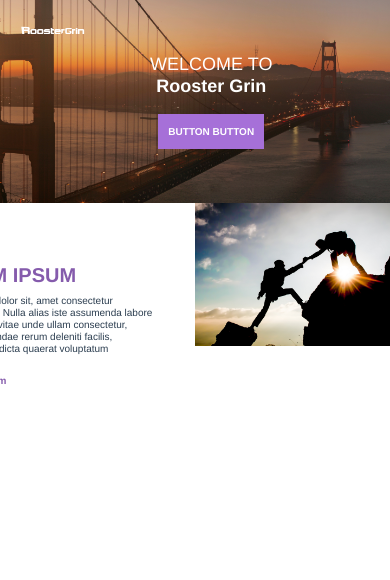
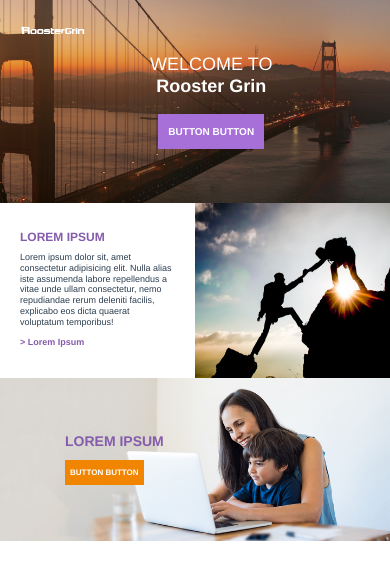
Before and after one commit to matt-violet/roostergrin-test, a Vue app: page / in a window 390 px wide. Shown: the top 580 px of the page. Built offline with nearby package versions, Linux system fonts and the light colour scheme.

Commit message:
Render RowTwo component, improve overall responsiveness

```diff
--- a/src/App.vue
+++ b/src/App.vue
@@ -2,18 +2,21 @@
   <div id="app" class="no-gutters">
     <Home/>
     <RowOne/>
+    <RowTwo/>
   </div>
 </template>
 
 <script>
 import Home from "./components/Home.vue"
 import RowOne from "./components/RowOne.vue"
+import RowTwo from "./components/RowTwo.vue"
 
 export default {
   name: "App",
   components: {
     Home,
-    RowOne
+    RowOne,
+    RowTwo
   }
 }
 </script>
@@ -31,5 +34,6 @@
   -webkit-font-smoothing: antialiased;
   -moz-osx-font-smoothing: grayscale;
   color: #2c3e50;
+  overflow: hidden;
 }
 </style>
--- a/src/components/Home.vue
+++ b/src/components/Home.vue
@@ -63,8 +63,9 @@
   line-height: 15px;
   margin-top: 8px;
   border-radius: 0;
-  padding: 10px 10px;
+  padding: 10px;
 }
+/* -------------------------------- MEDIA QUERIES -------------------------------- */
 @media (max-width: 576px) {
   .line-1, .line-2 {
     font-size: 18px;
--- a/src/components/RowOne.vue
+++ b/src/components/RowOne.vue
@@ -1,6 +1,6 @@
 <template>
-  <div class="row-one container col-12 no-gutters">
-    <div class="col-6 left">
+  <div class="row col-12 align-items-center no-gutters">
+    <div class="left col-6">
       <div class="text">
         <h5>LOREM IPSUM</h5>
         <p>Lorem ipsum dolor sit, amet consectetur adipisicing elit. Nulla alias iste assumenda labore repellendus a vitae unde ullam consectetur, nemo repudiandae rerum deleniti facilis, explicabo eos dicta quaerat voluptatum temporibus!</p>
@@ -22,23 +22,21 @@
 <style scoped>
 .left {
   display: inline-block;
+  padding: 30px;
 }
 .text {
-    padding: 60px 40px;
-    width: 300px;
   float: right;
+  max-width: 450px;
 }
 h5 {
   font-weight: 700;
   color: rgb(133, 91, 172);
 }
 p {
-    font-size: 10px;
   line-height: 1.2;
   margin: 0;
 }
 a {
-    font-size: 10px;
   font-weight: 700;
   color: rgb(133, 91, 172);
 }
@@ -49,4 +47,64 @@
 img {
   width: 100%;
 }
+/* -------------------------------- MEDIA QUERIES -------------------------------- */
+@media (max-width: 576px) {
+  .left {
+    padding: 20px;
+  }
+  .text {
+    width: 100%;
+  }
+  h5 {
+    font-size: 12px;
+  }
+  p, a {
+    font-size: 9px;
+  }
+  .right {
+    height: 100%;
+  }
+  img {
+    height: 175px;
+  }
+}
+@media (min-width: 577px) and (max-width: 768px) {
+  .text {
+    width: 85%;
+  }
+  h5 {
+    font-size: 16px;
+  }
+  p, a {
+    font-size: 12px;
+  }
+}
+@media (min-width: 769px) and (max-width: 992px) {
+  .text {
+    width: 80%
+  }
+  h5 {
+    font-size: 24px;
+  }
+  p {
+    margin-bottom: 5px;
+  }
+  p, a {
+    font-size: 13px;
+  }
+}
+@media (min-width: 993px) {
+  .text {
+    width: 80%;
+  }
+  h5 {
+    font-size: 35px;
+  }
+  p {
+    margin-bottom: 10px;
+  }
+  p, a {
+    font-size: 16px;
+  }
+}
 </style>
--- /dev/null
+++ b/src/components/RowTwo.vue
@@ -0,0 +1,60 @@
+<template>
+  <div class="row col-12 align-items-center no-gutters">
+    <div class="overlay offset-2">
+      <h5>LOREM IPSUM</h5>
+      <button>BUTTON BUTTON</button>
+    </div>
+    <img class="bg-img" src="../../assets/banner-1.jpg">
+  </div>
+</template>
+
+<script>
+export default {
+  name: "RowTwo",
+}
+</script>
+
+<style scoped>
+.overlay {
+  position: absolute;
+}
+.bg-img {
+  width: 100%;
+}
+h5 {
+  color: rgb(133, 91, 172);
+  font-weight: 600;
+}
+button {
+  background: rgb(241, 133, 0);
+  border: 0;
+  color: white;
+  font-size: 10px;
+  font-weight: 700;
+  padding: 10px;
+  line-height: 15px;
+}
+/* -------------------------------- MEDIA QUERIES -------------------------------- */
+@media (max-width: 576px) {
+  h5 {
+    font-size: 14px;
+  }
+  button {
+    font-size: 8px;
+    padding: 5px;
+  }
+}
+@media (min-width: 577px) and (max-width: 992px) {
+  h5 {
+    font-size: 24px;
+  }
+}
+@media (min-width: 993px) {
+  h5 {
+    font-size: 32px;
+  }
+  button {
+    font-size: 12px;
+  }
+}
+</style>
```
Lines whose indentation alone changed are shown as unchanged.
